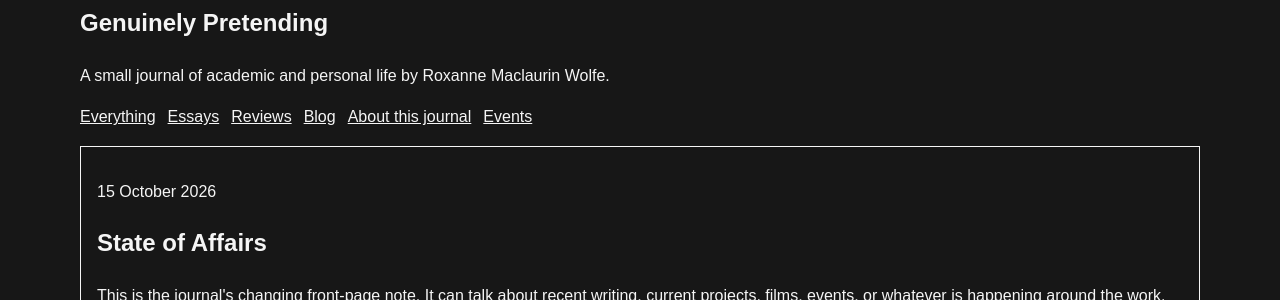
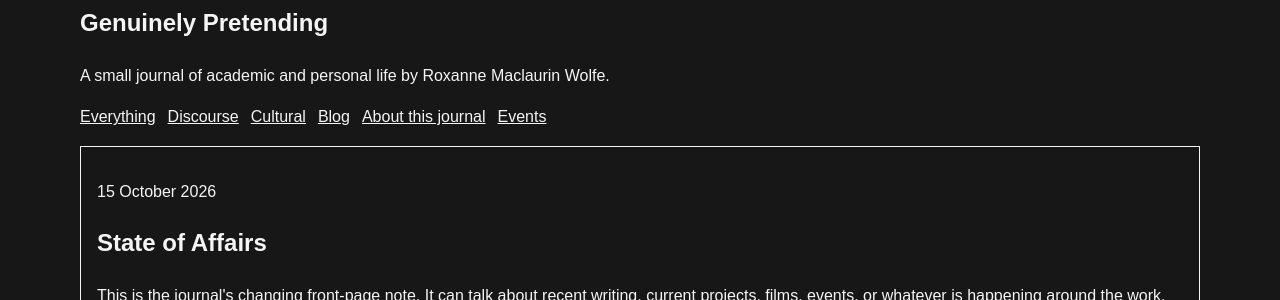
Before and after one commit to roxannewolfe/roxannewolfe.github.io, a Jekyll site: the page built from index.html, in a window 1280 px wide. Shown: the part 143-443 px from the top of the page. Built offline with Jekyll 4.4.1, drawn with Linux system fonts in a browser that asks for light colours.

Commit message:
Update homepage taxonomy labels

```diff
--- a/index.html
+++ b/index.html
@@ -11,8 +11,8 @@ title: Home
 
   <nav class="home-links" aria-label="Journal sections">
     <a href="{{ '/archive/' | relative_url }}">Everything</a>
-    <a href="{{ '/archive/?type=essay' | relative_url }}">Essays</a>
-    <a href="{{ '/archive/?type=review' | relative_url }}">Reviews</a>
+    <a href="{{ '/archive/?type=discourse' | relative_url }}">Discourse</a>
+    <a href="{{ '/archive/?type=cultural' | relative_url }}">Cultural</a>
     <a href="{{ '/blog/' | relative_url }}">Blog</a>
     <a href="{{ '/about/' | relative_url }}">About this journal</a>
     <a href="{{ '/events/' | relative_url }}">Events</a>
```
